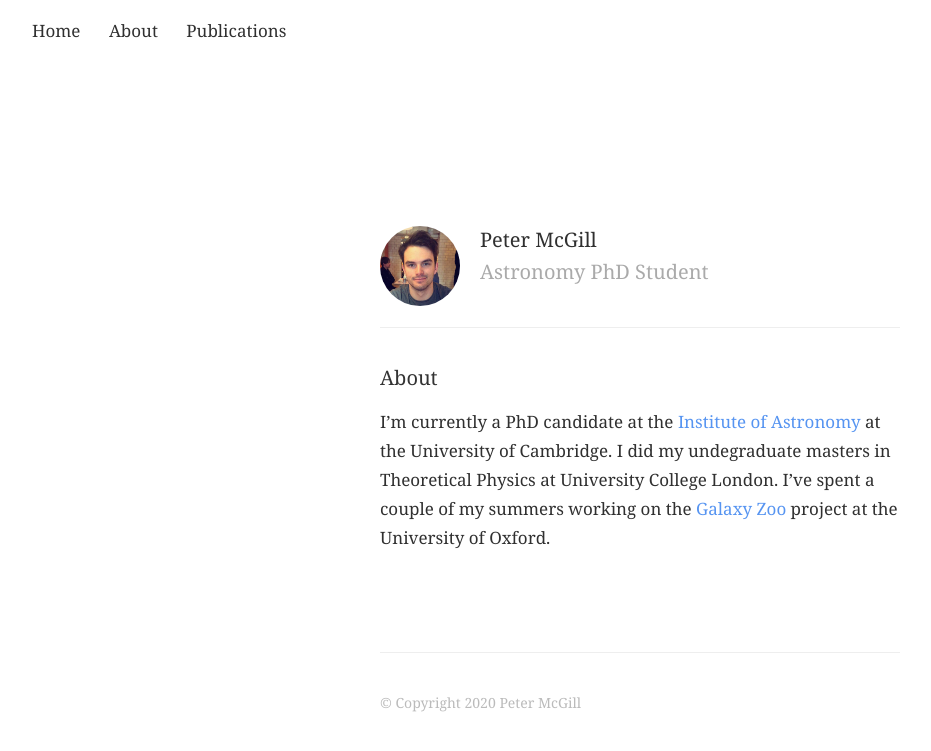
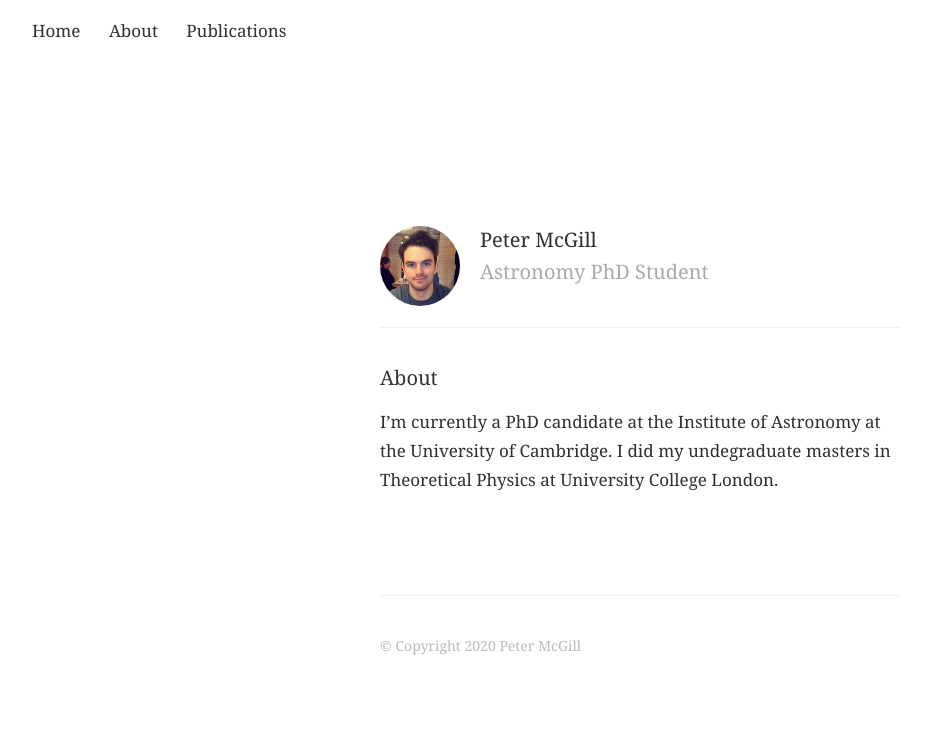
Before and after one commit to astrophpeter/astrophpeter.github.io, a Jekyll site: the page built from about.md, in a window 1280 px wide. Shown: the top 751 px of the page, without its empty margins (0-931 px from the left). Built offline with Jekyll 4.4.1, drawn with Linux system fonts in a browser that asks for light colours; nearby versions of some CDN libraries.

Commit message:
Update about.md

```diff
--- a/about.md
+++ b/about.md
@@ -7,10 +7,9 @@ profile: true
 ### About
 
 I'm currently a PhD candidate at the
-[Institute of Astronomy](http://www.ast.cam.ac.uk/) at the University of
+Institute of Astronomy at the University of
 Cambridge. I did my undegraduate masters in Theoretical Physics at University
-College London. I've spent a couple of my summers working on the
-[Galaxy Zoo](http://www.galaxyzoo.org) project at the University of Oxford.
+College London.
 
 
 {% include footer.html %}
```
